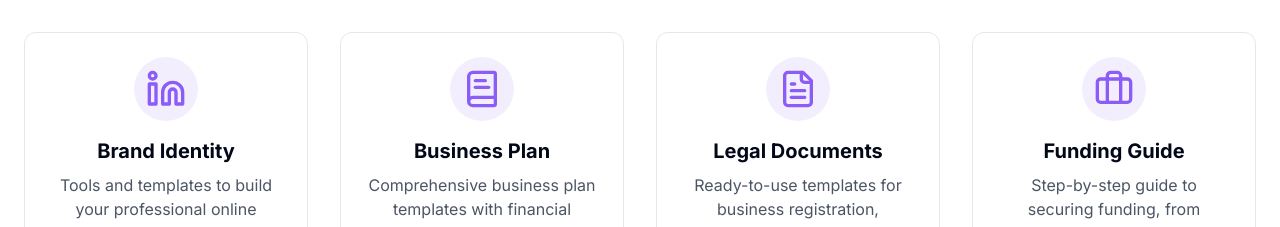
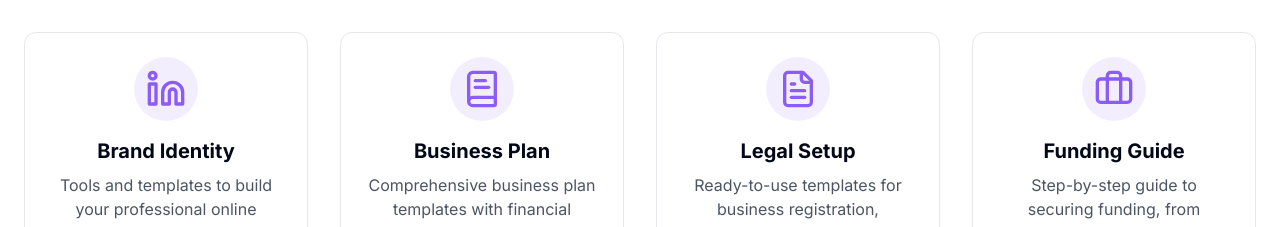
Before and after one commit to vidyarti/startup-success-spark, a React (Vite) app: page / in a window 1280 px wide. Shown: the part 1920-2147 px from the top of the page. Built offline with nearby package versions, Linux system fonts and the light colour scheme.

Commit message:
Rename "Legal Documents"
Rename "Legal Documents" to "Legal Setup" in KitComponents.tsx.

```diff
--- a/src/components/KitComponents.tsx
+++ b/src/components/KitComponents.tsx
@@ -57,7 +57,7 @@ export const KitComponents = () => {
       ]
     },
     {
-      title: "Legal Documents",
+      title: "Legal Setup",
       description: "Ready-to-use templates for business registration, contracts, and legal agreements.",
       icon: <FileText className="h-10 w-10" />
     },
```
